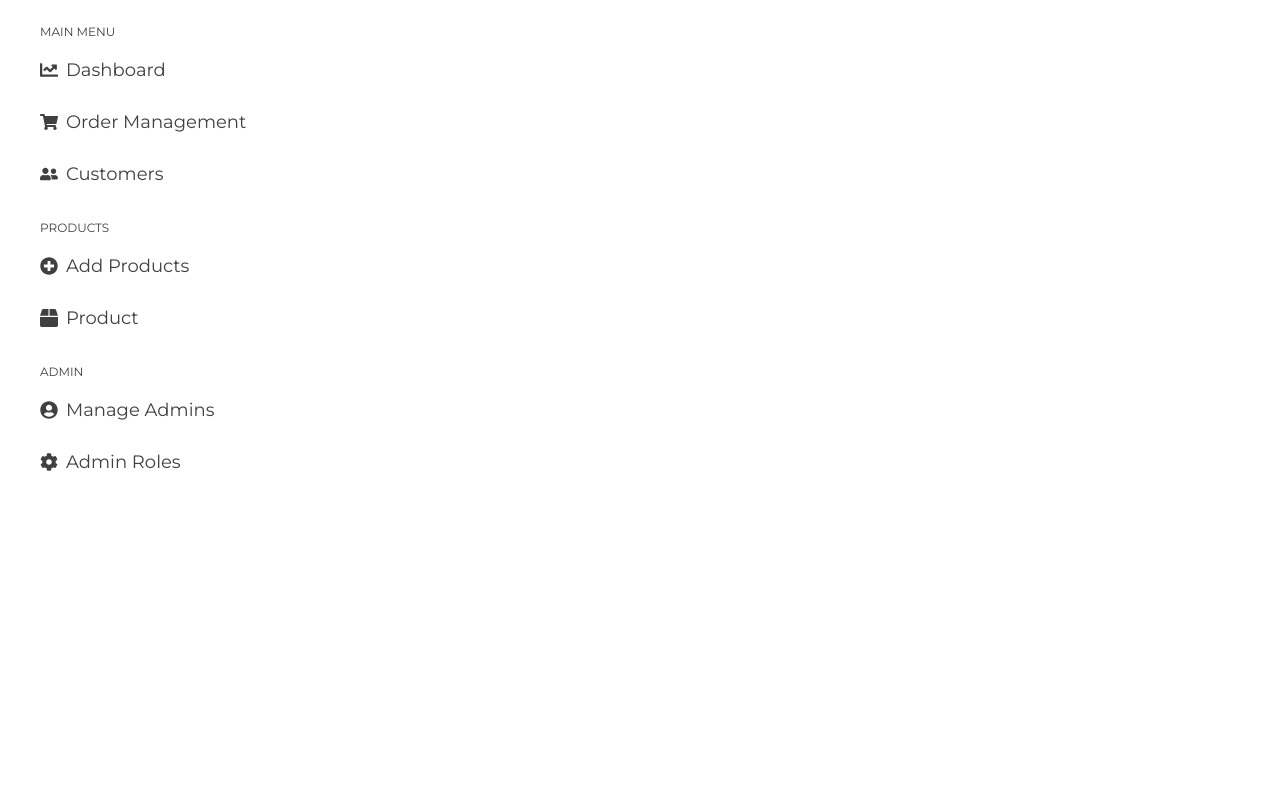
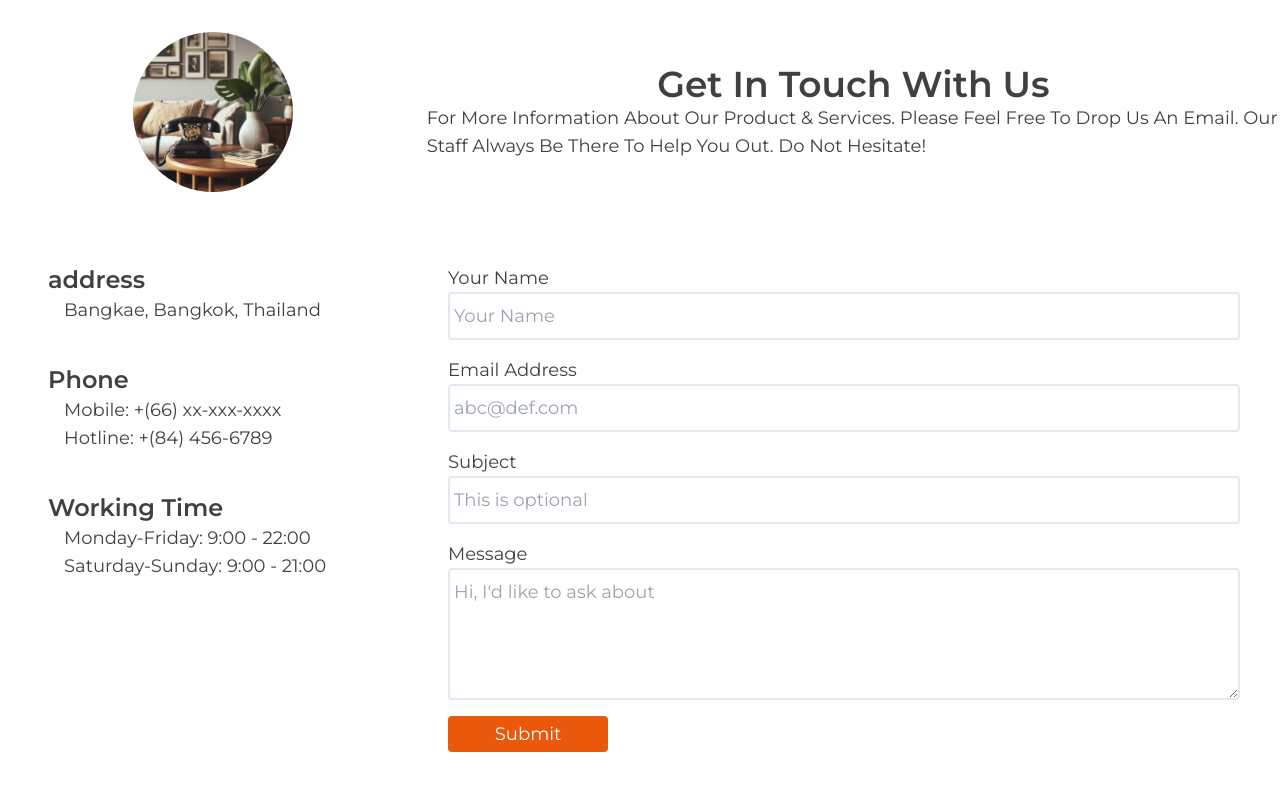
Before and after one commit to jsd7-group3-the-immortal-elf/elviro-frontend, a React (Vite) app: page / in a window 1280 px wide. Shown: the top 790 px of the page. Built offline with nearby package versions, Linux system fonts and the light colour scheme.

Commit message:
add contact page component

```diff
--- a/src/main.jsx
+++ b/src/main.jsx
@@ -3,9 +3,11 @@ import ReactDOM from "react-dom/client";
 import "./index.css";
 // import App from './App.jsx'
 import DashBoardNav from "./components/DashBoardNav.jsx";
+import App from "./App.jsx";
+// --> <DashBoardNav />
 
 ReactDOM.createRoot(document.getElementById("root")).render(
 	<React.StrictMode>
-		<DashBoardNav />
+		<App />
 	</React.StrictMode>
 );
--- a/src/pages/ContactPage.jsx
+++ b/src/pages/ContactPage.jsx
@@ -1,8 +1,101 @@
 function ContactPage() {
 	return (
-		<div>
-			<h1>Contact page</h1>
-		</div>
+		<>
+			<section>
+				<div className="flex items-center justify-center">
+					<div className="md:w-1/3">
+						<picture className="flex justify-center py-8">
+							<img
+								className="h-40 w-40 rounded-full"
+								src="public/contact.png"
+								alt="Banner"
+							/>
+						</picture>
+					</div>
+					<div className="md:w-2/3">
+						<h2>Get In Touch With Us</h2>
+						<p>
+							For More Information About Our Product & Services. Please Feel
+							Free To Drop Us An Email. Our Staff Always Be There To Help You
+							Out. Do Not Hesitate!
+						</p>
+					</div>
+				</div>
+				<section className="w-full md:flex px-10 py-10 gap-3">
+					<div className="flex flex-col md:w-1/3">
+						<div>
+							<div className="flex items-center gap-2">
+								<i className="fa-solid fa-location-dot"></i>
+								<h3>address</h3>
+							</div>
+							<p className="pl-6 pb-10">Bangkae, Bangkok, Thailand</p>
+						</div>
+						<div>
+							<div className="flex items-center gap-2">
+								<i className="fa-solid fa-phone"></i>
+								<h3>Phone</h3>
+							</div>
+							<p className="pl-6">Mobile: +(66) xx-xxx-xxxx</p>
+							<p className="pl-6 pb-10">Hotline: +(84) 456-6789</p>
+						</div>
+						<div>
+							<div className="flex items-center gap-2">
+								<i className="fa-regular fa-clock"></i>
+								<h3>Working Time</h3>
+							</div>
+							<p className="pl-6">Monday-Friday: 9:00 - 22:00</p>
+							<p className="pl-6 pb-10">Saturday-Sunday: 9:00 - 21:00</p>
+						</div>
+					</div>
+					<div className="md:w-2/3 pb-4">
+						<form className="flex flex-col gap-4">
+							<div className="flex flex-col">
+								<label>Your Name</label>
+								<input
+									className="px-1 py-2 border-2 border-slate-200 rounded"
+									type="text"
+									id="name"
+									name="firstname"
+									placeholder="Your Name"
+								/>
+							</div>
+							<div className="flex flex-col">
+								<label>Email Address</label>
+								<input
+									className="px-1 py-2 border-2 border-slate-200 rounded"
+									type="email"
+									id="email"
+									name="email"
+									placeholder="abc@def.com"
+								/>
+							</div>
+							<div className="flex flex-col">
+								<label>Subject</label>
+								<input
+									className="px-1 py-2 border-2 border-slate-200 rounded"
+									type="text"
+									id="subject"
+									name="subject"
+									placeholder="This is optional"
+								/>
+							</div>
+							<div className="flex flex-col">
+								<label>Message</label>
+								<textarea
+									className="px-1 py-2 border-2 border-slate-200 rounded dark:placeholder-gray-400"
+									id="message"
+									rows="4"
+									placeholder="Hi, I'd like to ask about"
+								></textarea>
+							</div>
+							<button className="bg-orange-600 py-1 w-40 rounded text-white">
+								Submit
+							</button>
+						</form>
+					</div>
+				</section>
+			</section>
+		</>
 	);
 }
 export default ContactPage;
```
Also changed, not shown: public/contact.png (added).
